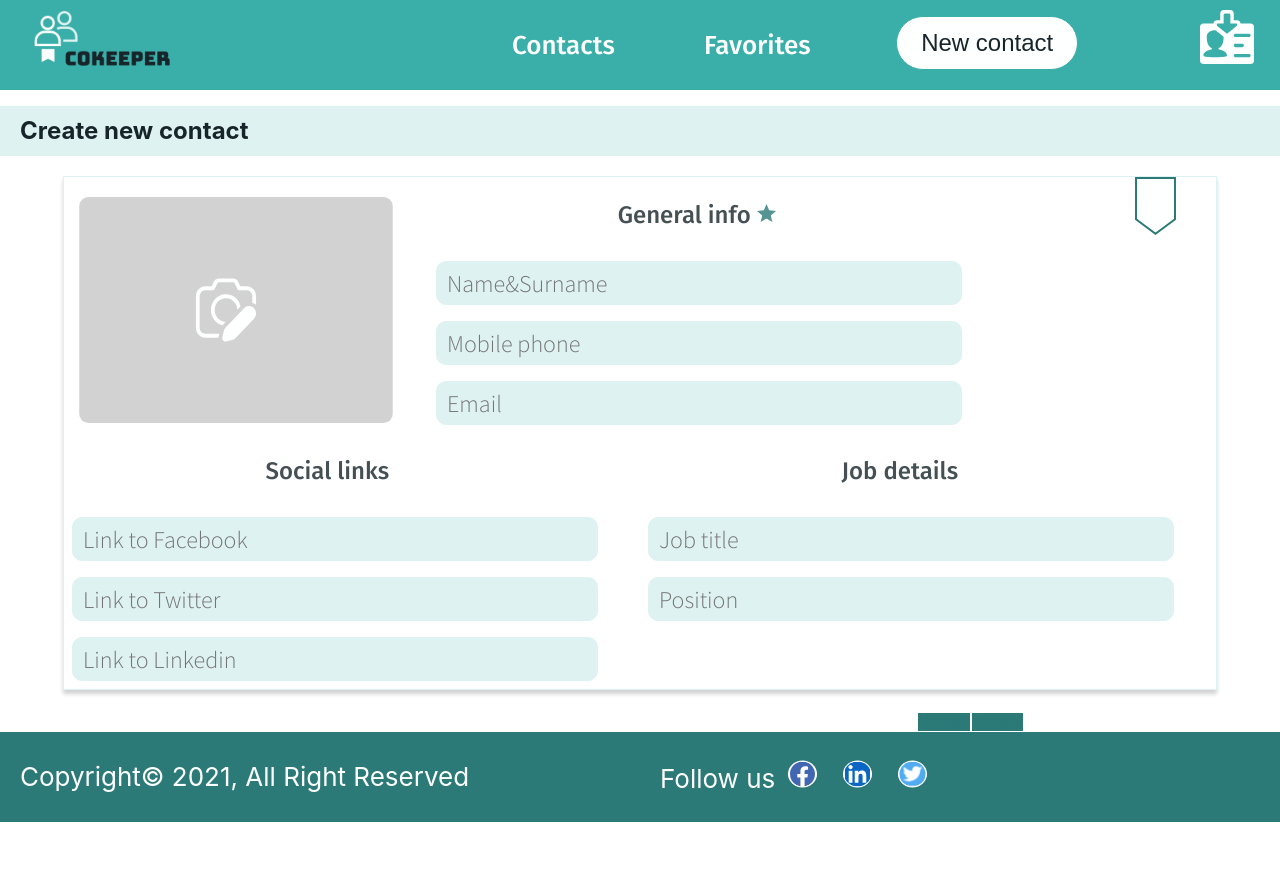
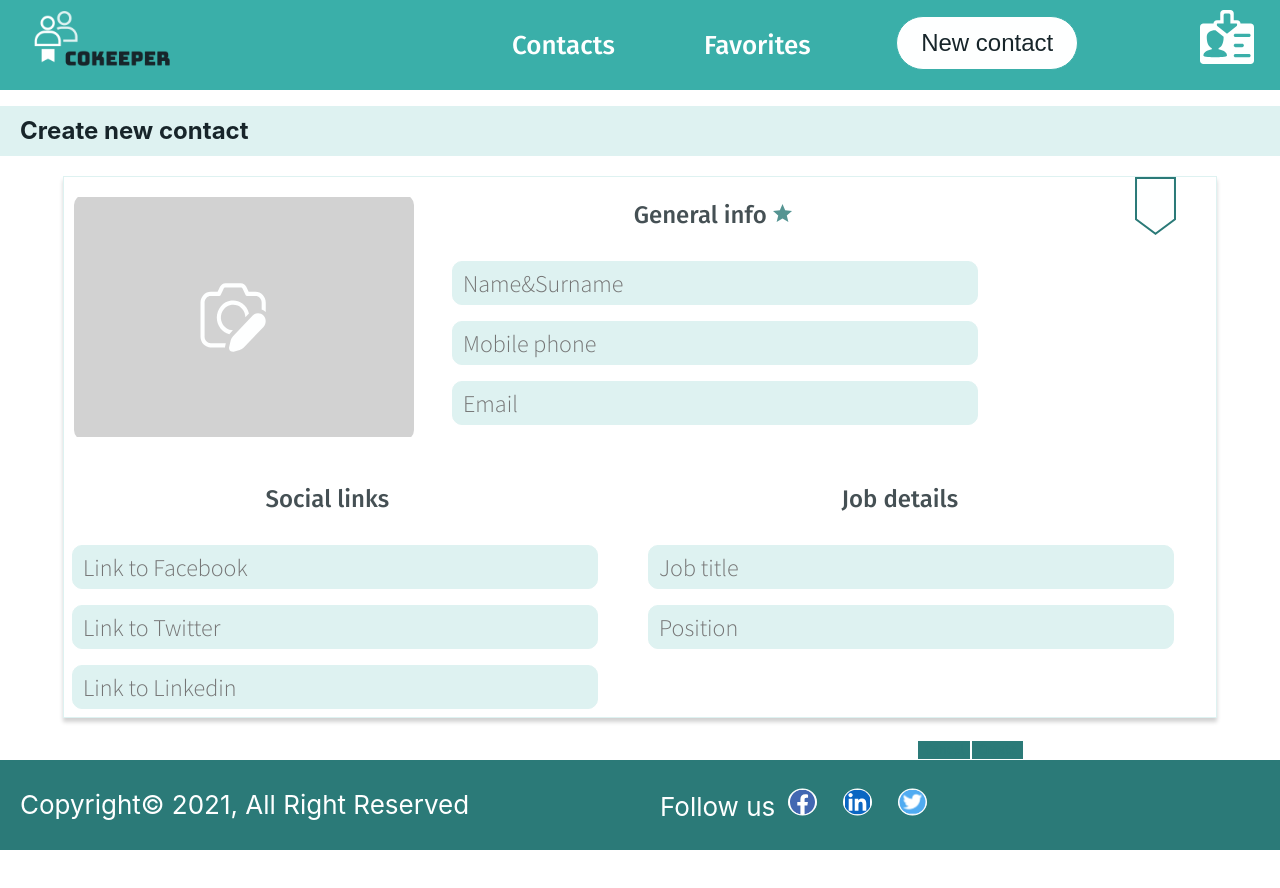
Before and after one commit to solomiia-sahala/CoKeeper, a React (Create React App) app: page /newContact in a window 1280 px wide. Shown: the top 888 px of the page. Built offline with nearby package versions, Linux system fonts and the light colour scheme.

Commit message:
added favicon for tab, implemented favorite click for creating contact, fixed path for icons in header, added image upload preview, fixed bugs with upload img aread

```diff
--- a/public/index.html
+++ b/public/index.html
@@ -2,7 +2,7 @@
 <html lang="en">
   <head>
     <meta charset="utf-8" />
-    <link rel="icon" href="%PUBLIC_URL%/favicon.ico" />
+    <link rel="icon" href="%PUBLIC_URL%/favicon3.ico">
     <meta name="viewport" content="width=device-width, initial-scale=1" />
     <title>CoKeeper</title>
     <link
--- a/src/components/FavoriteIcon.tsx
+++ b/src/components/FavoriteIcon.tsx
@@ -5,14 +5,12 @@ import '../styles/FavoriteIcon.scss';
 const notFavoriteIcon = './images/notFavorite.svg';
 const isFavoriteIcon = './images/isFavorite.svg';
 
-const FavoriteIcon = ({ favorite }: { favorite: boolean }) => {
-    const [isFavorite, setIsFavorite] = useState(favorite);
-
+const FavoriteIcon = ({ favorite, callback }: { favorite: boolean, callback: Function }) => {
     return (
         <div className="favorite">
-            <img src={isFavorite ? isFavoriteIcon : notFavoriteIcon}
+            <img src={favorite ? isFavoriteIcon : notFavoriteIcon}
                 alt="favorite icon"
-                onClick={() => setIsFavorite(!isFavorite)}
+                onClick={() => callback()}
             />
         </div>
     )
--- a/src/components/Header.tsx
+++ b/src/components/Header.tsx
@@ -4,11 +4,11 @@ import NewContactButton from './NewContactButton';
 
 import '../styles/Header.scss';
 
-const logoDesktop = './images/logo-desktop.svg';
+const logoDesktop = '/images/logo-desktop.svg';
 const logoMobile = './images/logo-mobile.svg';
-const iconImportCSV = './images/importCSV.svg';
-const iconHome = './images/home.svg';
-const iconPeopleFavorite = './images/people-favorite.svg';
+const iconImportCSV = '/images/importCSV.svg';
+const iconHome = '/images/home.svg';
+const iconPeopleFavorite = '/images/people-favorite.svg';
 
 const Header = () => {
     let currentPath = window.location.pathname;
--- a/src/components/NewContact.tsx
+++ b/src/components/NewContact.tsx
@@ -1,6 +1,7 @@
 import { useState, FormEvent, ChangeEvent } from 'react';
 import api from '../services/api';
 import { useHistory } from 'react-router';
+import classNames from 'classnames';
 
 import FavoriteIcon from './FavoriteIcon';
 import Button from './Button';
@@ -20,11 +21,12 @@ type ContactData = {
     linkFacebook: string,
     linkLinkedin: string,
     linkTwitter: string,
-    favorite: boolean
 }
 
 const NewContact = () => {
     const [image, setImage] = useState<any>(null);
+    const [selectedImage, setSelectedImage] = useState<string | null>(null);
+    const [isFavorite, setIsFavorite] = useState(false);
     const [contactInfo, setContactInfo] = useState<ContactData>({
         nameSurname: '',
         mobile: null,
@@ -35,16 +37,16 @@ const NewContact = () => {
         linkFacebook: '',
         linkLinkedin: '',
         linkTwitter: '',
-        favorite: false
     })
 
     const history = useHistory();
 
     const handleChangeImage = (e: ChangeEvent<HTMLInputElement>) => {
-        if ( e.target.files == null ) {
+        if (e.target.files == null) {
             throw new Error("Error finding e.target.files");
-         }
+        }
         if (e.target.files[0]) {
+            setSelectedImage(URL.createObjectURL(e.target.files[0]))
             setImage(e.target.files[0]);
         }
 
@@ -61,14 +63,13 @@ const NewContact = () => {
 
         let userRef = await api.createContact(contactInfo);
 
-        await api.updateContact(userRef, { "id": userRef, "avatar": imageRef });
+        await api.updateContact(userRef, { "id": userRef, "avatar": imageRef, "favorite": isFavorite });
         history.push(`/aboutContact/${userRef}`);
     }
 
     const redirectToHome = (): void => {
         history.push('/');
     }
-
     return (
         <div>
             <div className="header">
@@ -77,9 +78,9 @@ const NewContact = () => {
             <form onSubmit={onSubmitForm}>
                 <div className="form">
                     <div className="grid-container-general-info">
-                        <div className="img">
+                        <div className={classNames("img", { 'shadow': selectedImage })}>
                             <label htmlFor="file-input">
-                                <img src={noImage} alt="no image" />
+                                <img src={selectedImage ? selectedImage : noImage} alt="no image" />
                             </label>
                             <input id="file-input" type="file" onChange={handleChangeImage} />
                         </div>
@@ -114,7 +115,7 @@ const NewContact = () => {
                                 onChange={handleChangeInput}
                             />
                         </div>
-                        <FavoriteIcon favorite={false} />
+                        <FavoriteIcon favorite={isFavorite} callback={() => setIsFavorite(!isFavorite)} />
                     </div>
                     <div className="grid-container-add-info">
                         <div>
--- a/src/styles/NewContact.scss
+++ b/src/styles/NewContact.scss
@@ -107,23 +107,32 @@ div {
       }
 
       .img {
+        @include for-mobile {
+          margin: 0 auto;
+        }
+
         img {
-          width: 344px;
-          height: 226px;
-          margin: auto;
-          margin-top: 20px;
-          display: block;
+          width: 340px;
+          height: 240px;
+          object-fit: cover;
+          margin: 20px 10px;
+          display: inline-block;
           cursor: pointer;
 
           @include for-mobile {
-            width: 240px;
+            width: 200px;
             height: 140px;
+            margin: 0;
           }
         }
 
         input {
           display: none;
         }
+      }
+
+      .shadow {
+        opacity: 0.5;
       }
     }
 
@@ -156,12 +165,12 @@ div {
     justify-content: flex-end;
 
     @include for-mobile {
-        display: grid;
-        grid-template-columns: repeat(2, 1fr);
-        width: 100vw;
-      }
+      display: grid;
+      grid-template-columns: repeat(2, 1fr);
+      width: 100vw;
+    }
   }
   .button-container {
-      position: relative;
+    position: relative;
   }
 }
```
Also changed, not shown: 1 other file (tests, documents, lock files or other folders).
